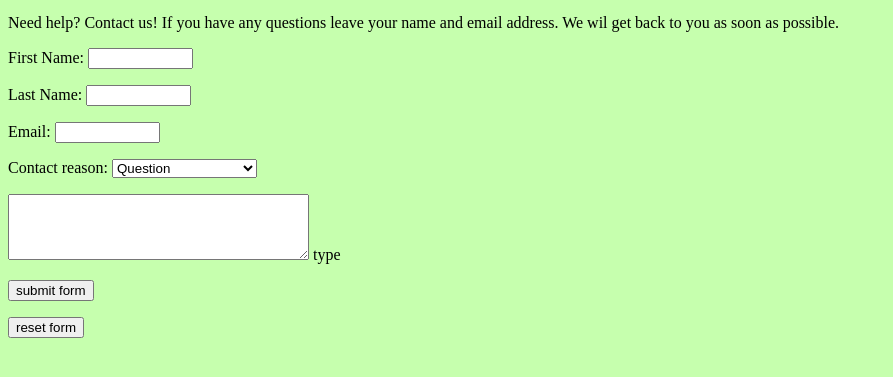
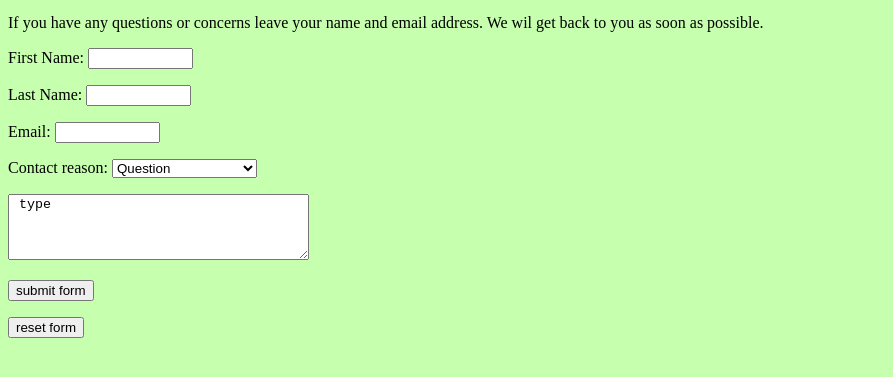
Before and after one commit to victor3797/victor3797.github.io, a plain HTML site: page ContactUs.html in a window 1280 px wide. Shown: the part 201-578 px from the top of the page, without its empty margins (0-893 px from the left). Drawn offline with Linux system fonts and the light colour scheme.

Commit message:
Edits made

```diff
--- a/ContactUs.html
+++ b/ContactUs.html
@@ -24,7 +24,7 @@
 
 <body style="background-color:rgb(198, 255, 174)">
 
-<p> Need help? Contact us! If you have any questions leave your name
+<p> If you have any questions or concerns leave your name
   and email address. We wil get back to you as soon as possible. </p>
 
 <form>
@@ -39,7 +39,7 @@
     <option> Order Status Update </option>
 </select>
   </p>
-  <p> <textarea name = "problems" rows = "4" cols = "35"> </textarea> type </p>
+  <p> <textarea name = "problems" rows = "4" cols = "35"> type </textarea> </p>
 <p> <input type = "submit" value = "submit form"/> </p>
 <p> <input type = "reset" value = "reset form"/> </p>
 
```
